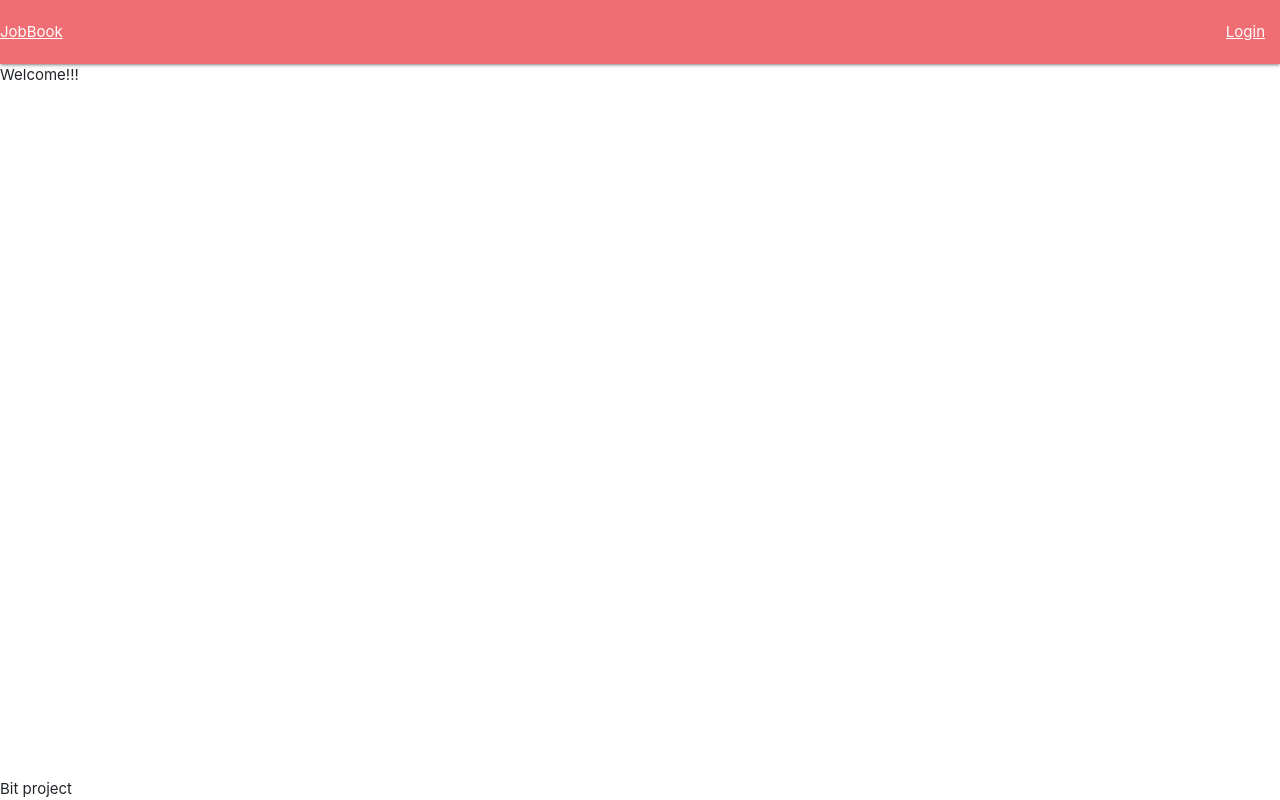
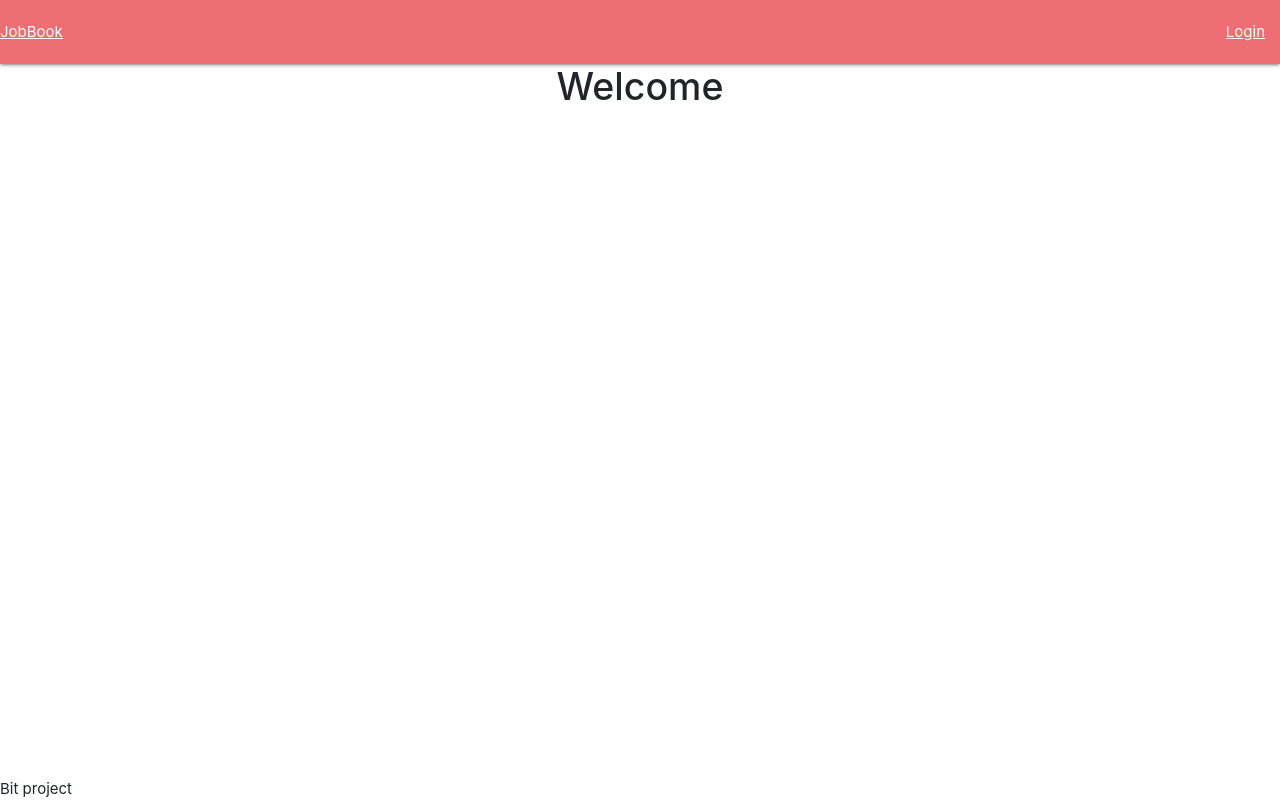
Before and after one commit to Daniel-Avramovic/interview-reports, a React (Create React App) app: page / in a window 1280 px wide. Built offline with nearby package versions, Linux system fonts and the light colour scheme.

Commit message:
Dummy card components

```diff
--- a/src/app/pages/home/Home.jsx
+++ b/src/app/pages/home/Home.jsx
@@ -1,9 +1,32 @@
 import React from 'react';
+import "./home.css"
 
 const Home = () => {
+
+
     return(
-        <main>
-            Welcome!!!
+
+           <main>
+             <h1>Welcome</h1>
+          {/* <div className="row card2 cardsize">
+            <div className="col s10 m10">
+              <div className="card">
+               <div className="card-image imageavatar ">
+             <img src="https://clinicforspecialchildren.org/wp-content/uploads/2016/08/avatar-placeholder.gif" ></img>
+              </div>
+
+              <span className="card-title name">Name</span>
+              <span className="card-email email">ime@gmail.com</span>
+          <div className="card-content">
+
+
+
+         </div>
+
+        </div>
+   </div>
+   </div> */}
+
         </main>
     )
 };
--- /dev/null
+++ b/src/app/pages/home/home.css
@@ -0,0 +1,22 @@
+.name, .email{
+    text-align: center;
+
+}
+
+.imageavatar{
+    width:200px;
+    height:200px;
+    margin:10px auto;
+    border-radius: 300px;
+    overflow: hidden;
+
+}
+
+.cardsize{
+ width:30%
+}
+main{
+    display:flex;
+    flex-wrap: wrap;
+    justify-content: center;
+}
```
